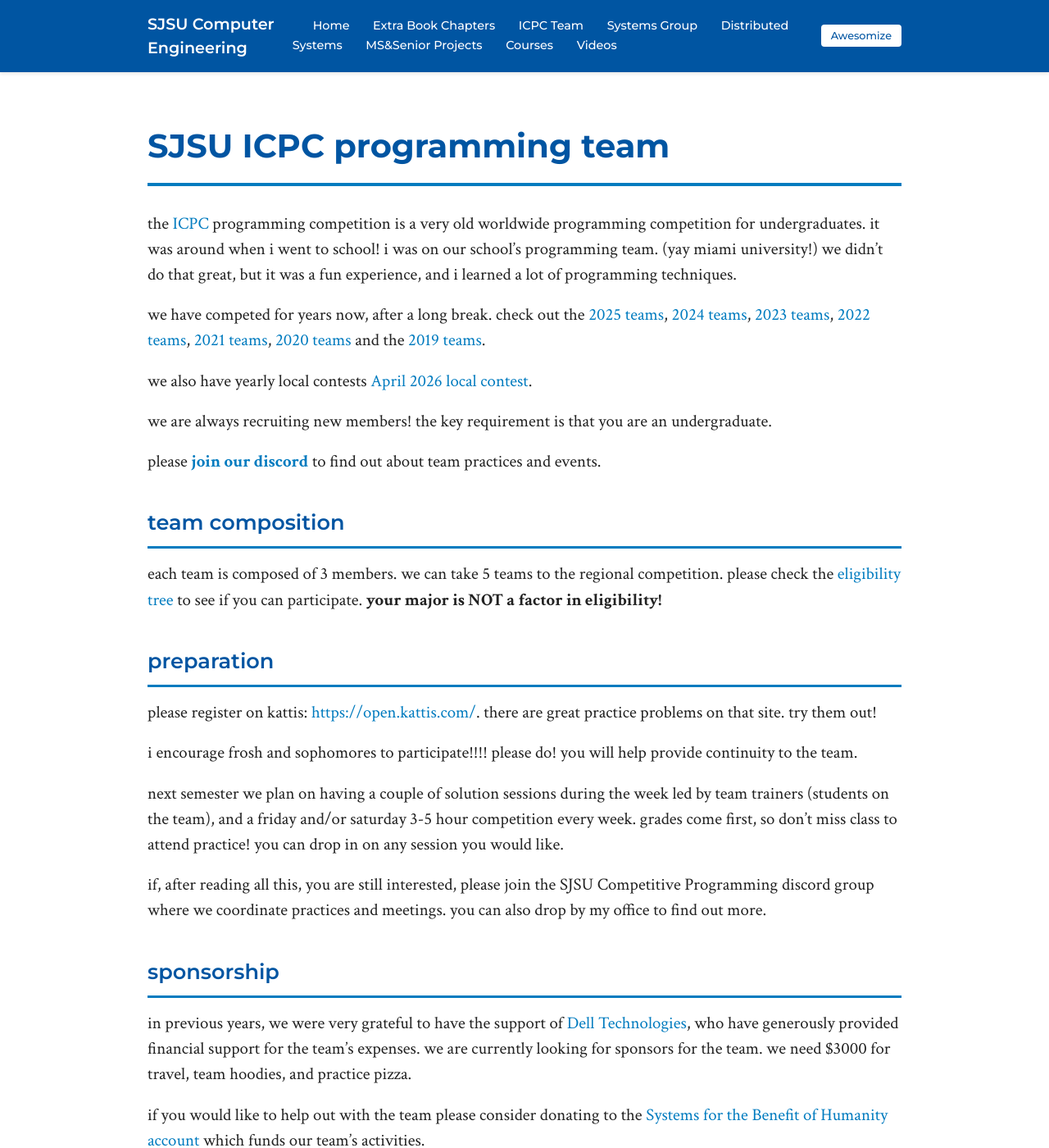
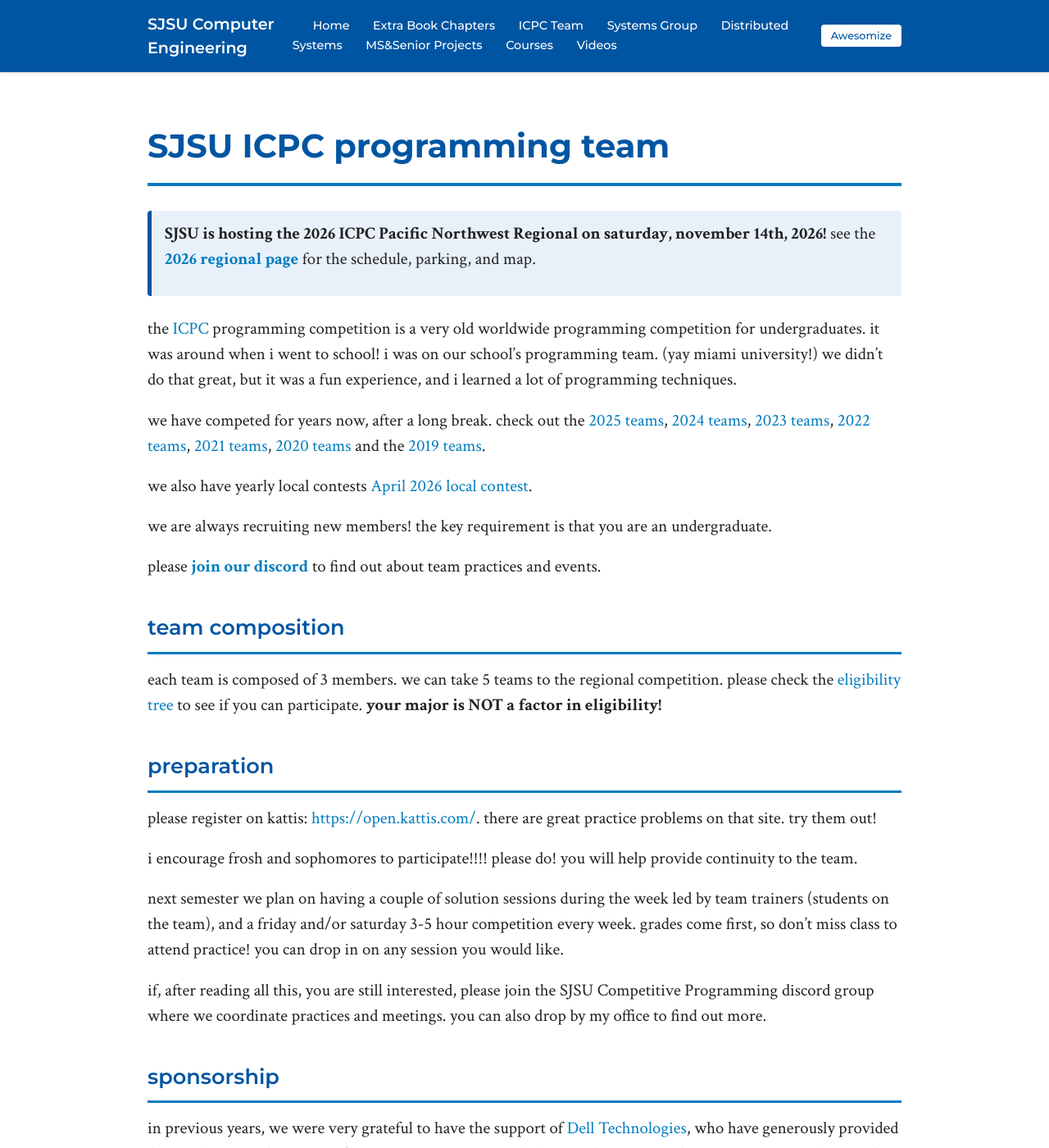
Before and after one commit to breed/benreed-sjsu, a Jekyll site: the page built from icpc/index.md, in a window 1280 px wide and 1400 px high. Shown: the whole window at 82% size. Built offline with Jekyll 4.4.1, drawn with Linux system fonts in a browser that asks for light colours.

Commit message:
add banner to icpc index announcing sjsu hosting 2026 regional
Co-Authored-By: Claude Fable 5.1 <noreply@anthropic.com>

```diff
--- a/css/style.css
+++ b/css/style.css
@@ -473,3 +473,16 @@ footer p {
         padding: 40px 0;
     }
 }
+
+/* announcement banner */
+.banner {
+    background: #e8f1fa;
+    border-left: 5px solid #0055a2;
+    padding: 0.75rem 1rem;
+    margin: 0 0 1.5rem 0;
+    border-radius: 4px;
+}
+
+.banner a {
+    font-weight: bold;
+}
--- a/icpc/index.md
+++ b/icpc/index.md
@@ -3,6 +3,10 @@ layout: default
 title: SJSU ICPC programming team
 page_title: SJSU ICPC programming team
 ---
+
+<div class="banner" markdown="1">
+**SJSU is hosting the 2026 ICPC Pacific Northwest Regional on saturday, november 14th, 2026!** see the [2026 regional page](icpc2026.html) for the schedule, parking, and map.
+</div>
 
 the [ICPC](https://icpc.global/) programming competition is a very old worldwide programming competition for undergraduates. it was around when i went to school! i was on our school's programming team. (yay miami university!) we didn't do that great, but it was a fun experience, and i learned a lot of programming techniques.
 
```
